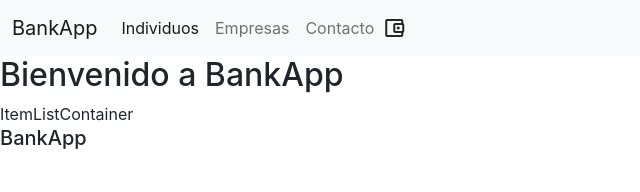
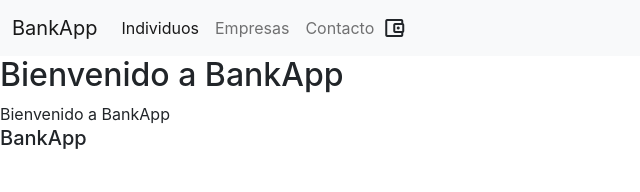
Before and after one commit to damianrequejo/bankpap, a React (Create React App) app: page / in a window 1280 px wide. Shown: the top 192 px of the page, without its empty margins (0-640 px from the left). Built offline with nearby package versions, Linux system fonts and the light colour scheme.

Commit message:
Desafio Crea tu landing

```diff
--- a/src/App.js
+++ b/src/App.js
@@ -8,11 +8,14 @@ import ItemListContainer from './components/ItemListContainer/ItemListContainer'
 
 
 function App() {
+
+  const saludo = "Bienvenido a BankApp"
+
   return (
     <>
       <Header />
       <Main test="BankApp" />
-      <ItemListContainer />
+      <ItemListContainer saludo={saludo}/>
       <Footer />
     </>
   );
--- a/src/components/ItemListContainer/ItemListContainer.js
+++ b/src/components/ItemListContainer/ItemListContainer.js
@@ -1,9 +1,9 @@
 import React from 'react'
 import './itemlistcontainer.css';
 
-const ItemListContainer = () => {
+const ItemListContainer = ({saludo}) => {
   return (
-    <div>ItemListContainer</div>
+    <div>{saludo}</div>
   )
 }
 
```
